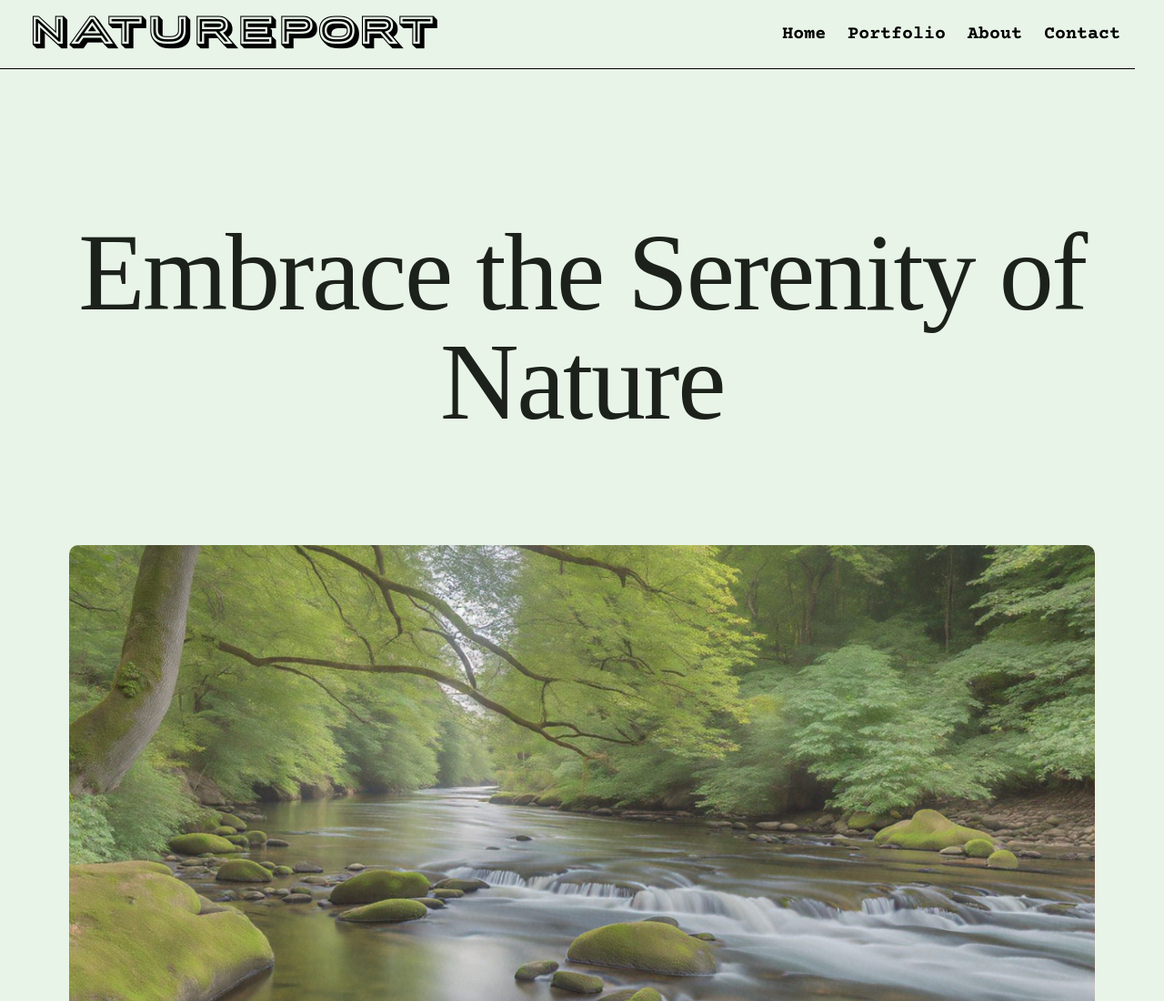
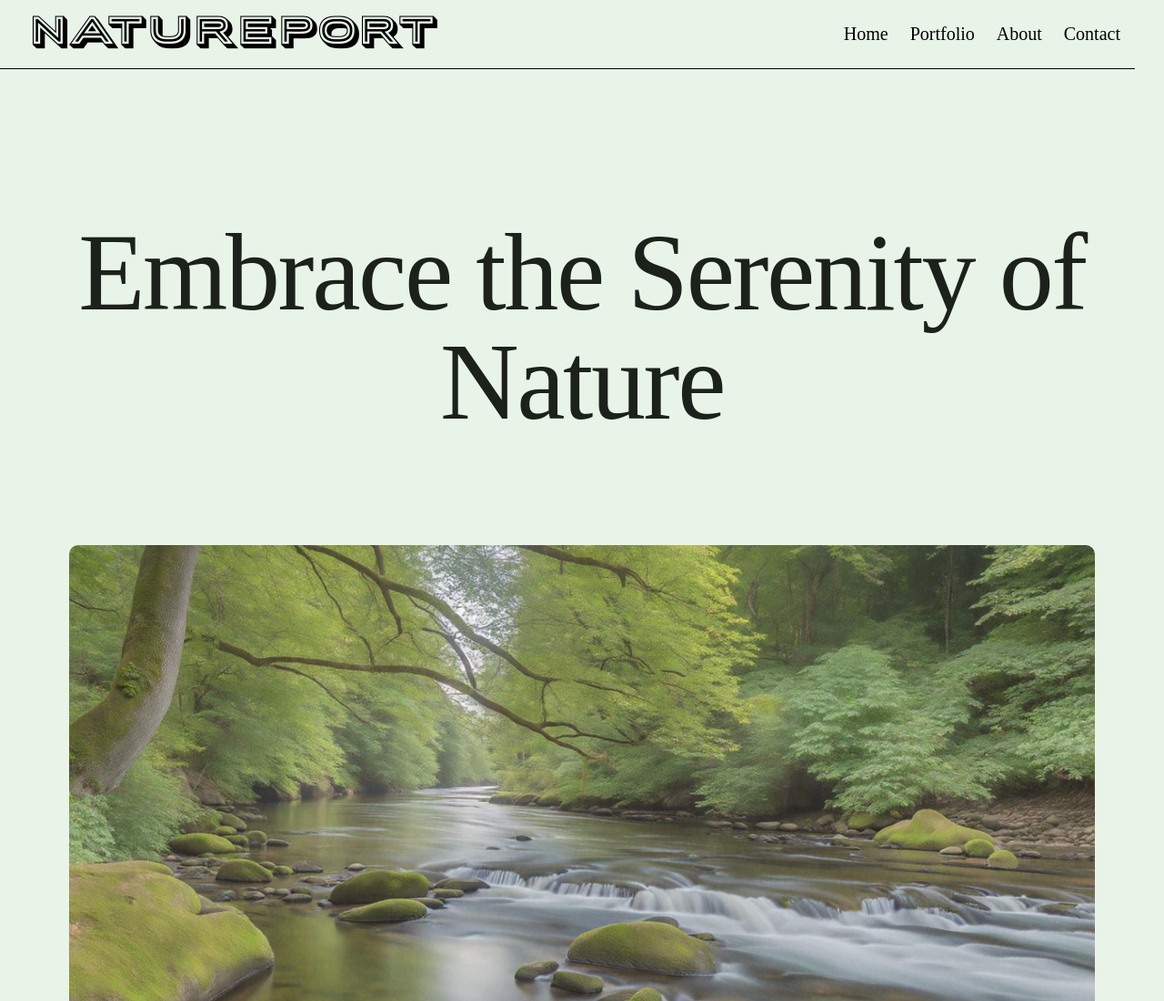
Before and after one commit to ka-ori/Capstone, a plain HTML site: page index.html in a window 1280 px wide. Shown: the top 1100 px of the page at 91% size. Drawn offline with nearby package versions, Linux system fonts and the light colour scheme; a web font is replaced by a local one.

Commit message:
font_change success

```diff
--- a/index.css
+++ b/index.css
@@ -54,20 +54,6 @@ header nav ul {
 
 header nav ul li {
     margin: 0;
-}
-
-header nav ul li a {
-    text-decoration: none;
-    font-size: 20px;
-    color: #000;
-    transition: color 0.3s ease;
-    font-family: "Calistoga", serif;
-    font-weight: 400;
-    font-style: normal;
-    }
-
-header nav ul li a:hover {
-    color: #007B5E;
 }
 
 @media (max-width: 768px) {
@@ -295,9 +281,9 @@ text-decoration-skip-ink: none;
 
 header nav ul li a {
     text-decoration: none;
-    font-family: 'Courier Prime', monospace;
+    font-family: 'Calistoga', serif;
     font-size: 20px;
-    font-weight: bold;
+    font-weight: 400;
     color: #000;
     transition: color 0.3s ease, text-shadow 0.3s ease;
 }
```
